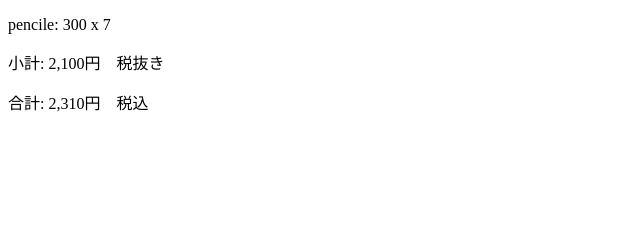
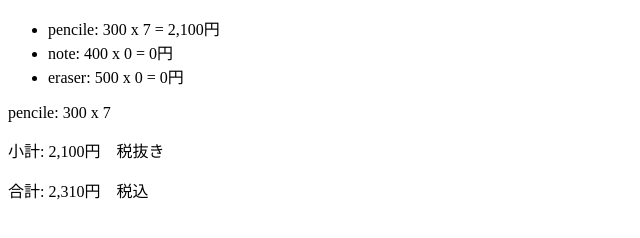
Before and after one commit to kento0805-naka/vue.js-tuto, a plain HTML site: page index.html in a window 1280 px wide. Shown: the whole page, without its empty margins (0-640 px from the left). Drawn offline with Linux system fonts and the light colour scheme.

Commit message:
v-for　リストレンダリング

```diff
--- a/index.html
+++ b/index.html
@@ -9,6 +9,11 @@
 <body>
     <div id="app">
         <div :style='errorMessageStyle'>
+            <ul>
+                <li v-for="item in items" v-bind:key='item.name'>
+                    {{item.name}}: {{item.price}} x {{item.quantitiy}} = {{item.price * item.quantitiy | numberWithDelimiter}}円
+                </li>
+            </ul>
             <p>{{items[0].name}}: {{items[0].price}} x {{items[0].quantitiy}}</p>
             <p>小計: {{totalPrice | numberWithDelimiter}}円　税抜き</p>
             <p>合計: {{totalPriceWithTax | numberWithDelimiter}}円　税込</p>
```
